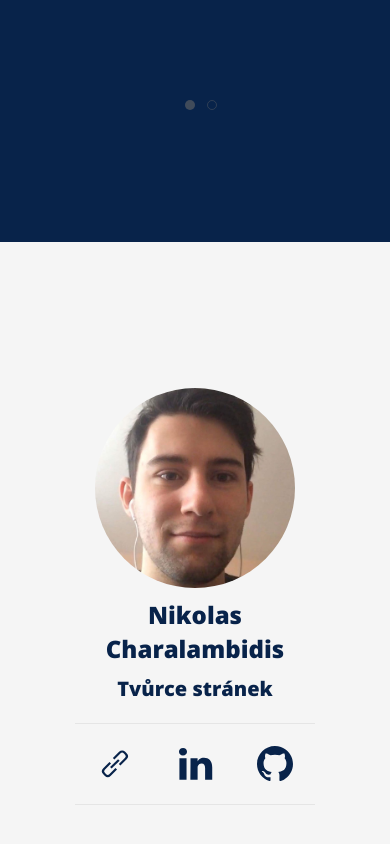
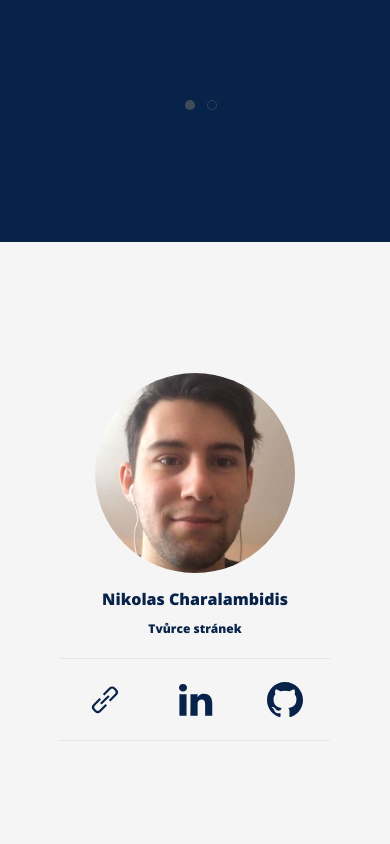
Before and after one commit to trackmasters/trackmasters.github.io, a React (Create React App) app: page /#/ in a window 390 px wide. Shown: the part 6310-7154 px from the top of the page. Built offline with nearby package versions, Linux system fonts and the light colour scheme; no server answers.

Commit message:
Responsive v4 - sponsors

```diff
--- a/src/section/sponsors/SponsorCard.js
+++ b/src/section/sponsors/SponsorCard.js
@@ -13,24 +13,42 @@ export default function SponsorCard(props) {
     const size = `uk-width-1-${length}`;
 
     return (
-        <div className="uk-card uk-card-body uk-card-hover">
-            <CardHeader image={props.image} name={props.sponsor.name} label={props.sponsor.label}/>
+        <div className="uk-card uk-card-body uk-card-hover uk-padding-remove">
+            <div className="uk-card-media-top">
+                <img className="uk-border-circle" src={props.image} width="200" height="200" alt=""/>
+            </div>
+            <div className="uk-card-body uk-padding-remove-bottom uk-padding-remove-horizontal">
+                <h3 className="uk-card-title uk-margin-small">{props.sponsor.name}</h3>
+                <p className="uk-margin-remove-top">{props.sponsor.label}</p>
+            </div>
             <hr className="uk-margin-remove-bottom"/>
-            <CardBody index={props.index}>
+            <div className="uk-card-media-bottom uk-text-center uk-padding-remove"
+                style={{"padding": "20px"}}
+                data-uk-toggle={`target: #toggle-animation-${props.index}; animation: uk-animation-fade; mode: hover`}>
                 {
                     props.sponsor.links
                         .map(link => {
                             buttonIndex++;
                             if (buttonIndex < maxCount + 1) {
-                                return <CardButton key={buttonIndex} icon={link.icon} url={link.url} size={size}
-                                                   onMouseOver={() => setText(link.label)}/>
+                                return <button key={buttonIndex}
+                                    className={`sponsor-button uk-button uk-button-default uk-margin-remove ${size}`}
+                                    onMouseOver={() => setText(link.label)}
+                                    onClick={() => {openInNewTab(link.url)}}
+                                    style={{"padding": "20px"}}>
+                                    <span className="sponsor-button-icon" data-uk-icon={`icon: ${link.icon}; ratio: 2`}/>
+                                </button>
                             }
                             return <React.Fragment key={buttonIndex} />;
                         })
                 }
-            </CardBody>
+            </div>
             <hr className="uk-margin-remove-top"/>
-            <CardFooter index={props.index} text={text}/>
+            <div style={{'height': '44px'}} className="uk-padding-remove uk-padding-small uk-flex uk-flex-middle uk-flex-center">
+                <p id={`toggle-animation-${props.index}`}
+                   className="uk-transition-fade uk-transition-opaque" hidden>
+                    {text}
+                </p>
+            </div>
         </div>
     );
 }
@@ -38,39 +56,3 @@ const openInNewTab = (url) => {
     const newWindow = window.open(encodeURI(url), '_blank', 'noopener,noreferrer')
     if (newWindow) newWindow.opener = null
 }
-
-function CardBody(props) {
-    return <div className="uk-card-media-bottom uk-text-center uk-padding-remove"
-                style={{"padding": "20px"}}
-                data-uk-toggle={`target: #toggle-animation-${props.index}; animation: uk-animation-fade; mode: hover`}>
-        {props.children}
-    </div>;
-}
-
-
-function CardButton(props) {
-    return <button
-        className={`sponsor-button uk-button uk-button-default uk-margin-remove ${props.size}`}
-        onMouseOver={props.onMouseOver}
-        onClick={() => {openInNewTab(props.url)}}
-        style={{"padding": "20px"}}>
-        <span className="sponsor-button-icon" data-uk-icon={`icon: ${props.icon}; ratio: 2`}/>
-    </button>;
-}
-
-function CardHeader(props) {
-    return <div className="uk-card-media-top">
-        <img className="uk-border-circle" src={props.image} width="200" height="200" alt=""/>
-        <p className="uk-h3 uk-margin-small">{props.name}</p>
-        <p className="uk-h4 uk-margin-remove-top">{props.label}</p>
-    </div>;
-}
-
-function CardFooter(props) {
-    return <div style={{"height": "15px"}}>
-        <p id={`toggle-animation-${props.index}`}
-           className="uk-h4 uk-margin-remove uk-transition-fade uk-transition-opaque" hidden>
-           {props.text}
-        </p>
-    </div>;
-}
--- a/src/section/sponsors/Sponsors.scss
+++ b/src/section/sponsors/Sponsors.scss
@@ -137,5 +137,9 @@
     .article-info {
       font-size: large;
     }
+
+    .uk-card-title {
+      font-size: x-large;
+    }
   }
 }
```
